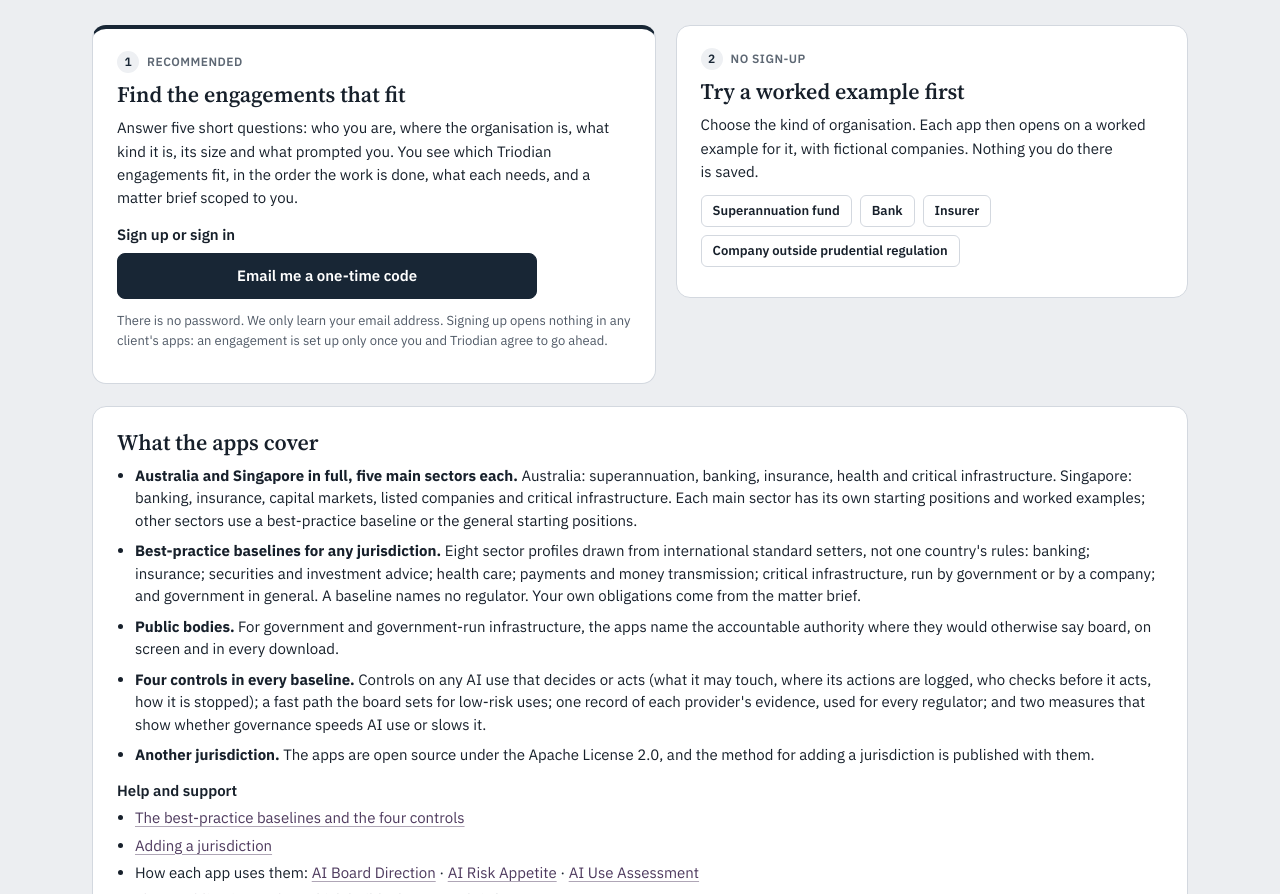
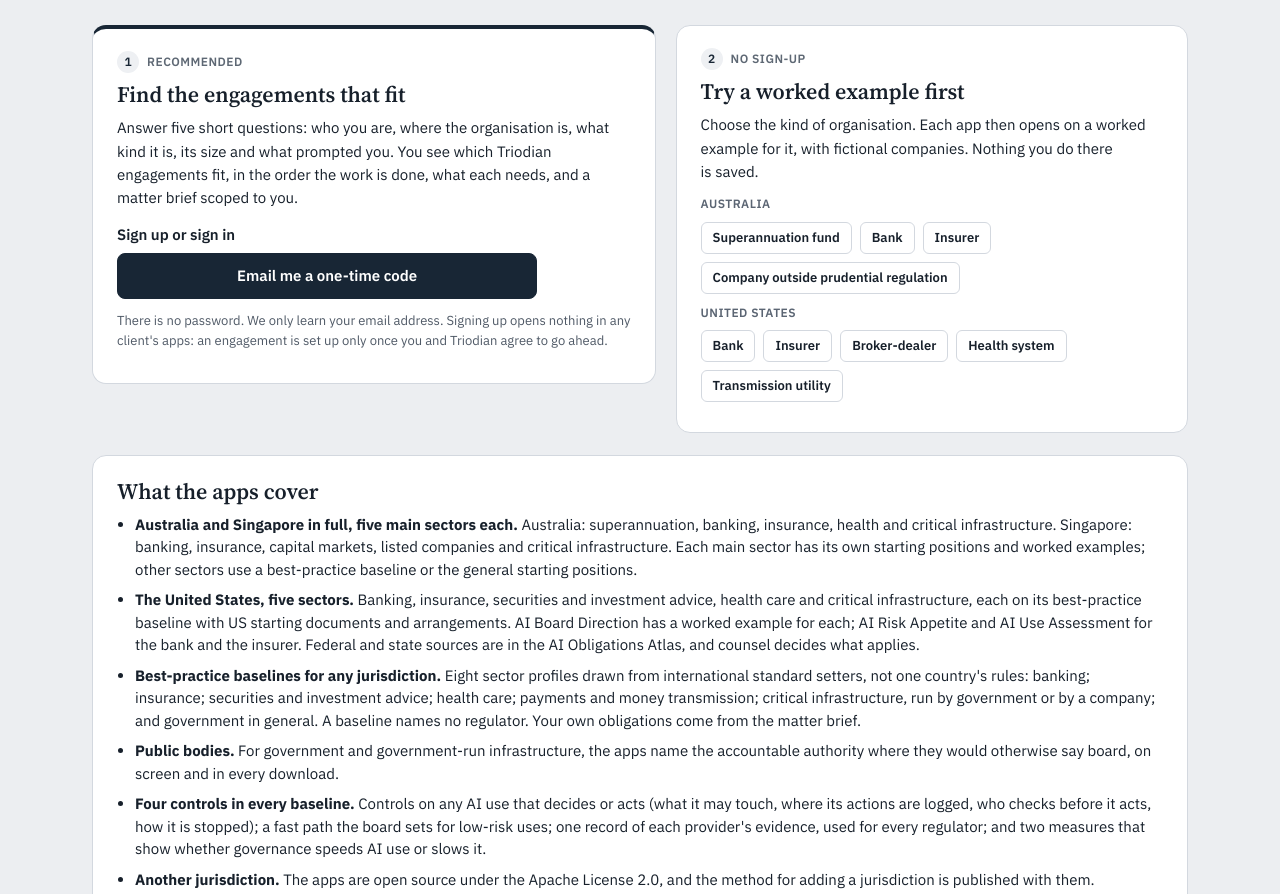
Before and after one commit to Triodian/triodian-start, a website: page public/index.html in a window 1280 px wide. Shown: the part 206-1100 px from the top of the page. Drawn offline with Linux system fonts and the light colour scheme; no server answers.

Commit message:
Worked examples: a United States row (task US.5)
The picker now has two rows, Australia and United States. The US row offers
the bank and the insurer (AI Board Direction, AI Risk Appetite and AI Use
Assessment) and the broker-dealer, health system and transmission utility
(AI Board Direction). /auth/try accepts the five US example ids; before, it
dropped any id it did not list, so a US choice would have opened the
Australian example. The answers flow sends a US sector with an example to
that example. The guide on both pages gains a line on the United States.

Co-Authored-By: Claude Opus 5.5 <noreply@anthropic.com>
Claude-Session: https://claude.ai/code/session_01Mgx8cH1D8uZMoxC9ELibUH

```diff
--- a/public/index.html
+++ b/public/index.html
@@ -33,15 +33,24 @@
       <h2 id="c2">Try a worked example first</h2>
       <p>Choose the kind of organisation. Each app then opens on a worked example for it, with fictional companies. Nothing you do there is saved.</p>
       <div class="sectors" id="sectors" role="group" aria-label="Kind of organisation">
-        <button type="button" class="btn sm sectorbtn" data-sector="superannuation" aria-pressed="false">Superannuation fund</button>
-        <button type="button" class="btn sm sectorbtn" data-sector="banking" aria-pressed="false">Bank</button>
-        <button type="button" class="btn sm sectorbtn" data-sector="insurance" aria-pressed="false">Insurer</button>
-        <button type="button" class="btn sm sectorbtn" data-sector="unregulated" aria-pressed="false">Company outside prudential regulation</button>
+        <div class="sectorrow" role="group" aria-labelledby="sr-au"><span class="sectorrow-h" id="sr-au">Australia</span>
+          <button type="button" class="btn sm sectorbtn" data-sector="superannuation" aria-pressed="false">Superannuation fund</button>
+          <button type="button" class="btn sm sectorbtn" data-sector="banking" aria-pressed="false">Bank</button>
+          <button type="button" class="btn sm sectorbtn" data-sector="insurance" aria-pressed="false">Insurer</button>
+          <button type="button" class="btn sm sectorbtn" data-sector="unregulated" aria-pressed="false">Company outside prudential regulation</button>
+        </div>
+        <div class="sectorrow" role="group" aria-labelledby="sr-us"><span class="sectorrow-h" id="sr-us">United States</span>
+          <button type="button" class="btn sm sectorbtn" data-sector="us-banking" aria-pressed="false">Bank</button>
+          <button type="button" class="btn sm sectorbtn" data-sector="us-insurance" aria-pressed="false">Insurer</button>
+          <button type="button" class="btn sm sectorbtn" data-sector="us-securities" aria-pressed="false">Broker-dealer</button>
+          <button type="button" class="btn sm sectorbtn" data-sector="us-health" aria-pressed="false">Health system</button>
+          <button type="button" class="btn sm sectorbtn" data-sector="us-critical-infrastructure" aria-pressed="false">Transmission utility</button>
+        </div>
       </div>
       <div class="trylist" id="trylist" hidden>
-        <a class="btn trybtn" data-app="aiBoardDirection" data-sectors="superannuation banking insurance unregulated" href="/auth/try?app=aiBoardDirection"><strong>AI Board Direction</strong><span>The board's directions on AI: where to use it and what to rule out</span></a>
-        <a class="btn trybtn" data-app="aiRiskAppetite" data-sectors="superannuation banking insurance" href="/auth/try?app=aiRiskAppetite"><strong>AI Risk Appetite</strong><span>How much authority AI may hold, and the triggers that act on it</span></a>
-        <a class="btn trybtn" data-app="aiUseAssessment" data-sectors="superannuation banking insurance" href="/auth/try?app=aiUseAssessment"><strong>AI Use Assessment</strong><span>Whether each AI use, including in the supply chain, fits the appetite</span></a>
+        <a class="btn trybtn" data-app="aiBoardDirection" data-sectors="superannuation banking insurance unregulated us-banking us-insurance us-securities us-health us-critical-infrastructure" href="/auth/try?app=aiBoardDirection"><strong>AI Board Direction</strong><span>The board's directions on AI: where to use it and what to rule out</span></a>
+        <a class="btn trybtn" data-app="aiRiskAppetite" data-sectors="superannuation banking insurance us-banking us-insurance" href="/auth/try?app=aiRiskAppetite"><strong>AI Risk Appetite</strong><span>How much authority AI may hold, and the triggers that act on it</span></a>
+        <a class="btn trybtn" data-app="aiUseAssessment" data-sectors="superannuation banking insurance us-banking us-insurance" href="/auth/try?app=aiUseAssessment"><strong>AI Use Assessment</strong><span>Whether each AI use, including in the supply chain, fits the appetite</span></a>
         <a class="btn trybtn" data-app="aiConfidentialityExposureAssessment" data-sectors="unregulated" href="/auth/try?app=aiConfidentialityExposureAssessment"><strong>AI Confidentiality Exposure Assessment</strong><span>Where matter information can reach an external AI model</span></a>
       </div>
       <p class="notice" id="tryoff" hidden>Worked examples open from the demo site only.</p>
@@ -51,6 +60,7 @@
     <h2 id="g1">What the apps cover</h2>
     <ul class="guide-list">
       <li><strong>Australia and Singapore in full, five main sectors each.</strong> Australia: superannuation, banking, insurance, health and critical infrastructure. Singapore: banking, insurance, capital markets, listed companies and critical infrastructure. Each main sector has its own starting positions and worked examples; other sectors use a best-practice baseline or the general starting positions.</li>
+      <li><strong>The United States, five sectors.</strong> Banking, insurance, securities and investment advice, health care and critical infrastructure, each on its best-practice baseline with US starting documents and arrangements. AI Board Direction has a worked example for each; AI Risk Appetite and AI Use Assessment for the bank and the insurer. Federal and state sources are in the AI Obligations Atlas, and counsel decides what applies.</li>
       <li><strong>Best-practice baselines for any jurisdiction.</strong> Eight sector profiles drawn from international standard setters, not one country's rules: banking; insurance; securities and investment advice; health care; payments and money transmission; critical infrastructure, run by government or by a company; and government in general. A baseline names no regulator. Your own obligations come from the matter brief.</li>
       <li><strong>Public bodies.</strong> For government and government-run infrastructure, the apps name the accountable authority where they would otherwise say board, on screen and in every download.</li>
       <li><strong>Four controls in every baseline.</strong> Controls on any AI use that decides or acts (what it may touch, where its actions are logged, who checks before it acts, how it is stopped); a fast path the board sets for low-risk uses; one record of each provider's evidence, used for every regulator; and two measures that show whether governance speeds AI use or slows it.</li>
--- a/public/start.css
+++ b/public/start.css
@@ -41,7 +41,9 @@ main{padding:28px 0 64px}
 .choice-no{display:flex;align-items:center;gap:8px;font-size:12px;font-weight:600;letter-spacing:.04em;text-transform:uppercase;color:var(--ink-faint);margin:0 0 8px}
 .stepno{display:inline-flex;align-items:center;justify-content:center;width:22px;height:22px;border-radius:50%;background:var(--grey-bg);color:var(--navy);font:600 12px/1 var(--sans);letter-spacing:0}
 .btn.big{min-height:46px;padding:0 20px;font-size:15px}
-.sectors{display:flex;flex-wrap:wrap;gap:8px;margin:12px 0 8px}
+.sectors{display:flex;flex-direction:column;gap:10px;margin:12px 0 8px}
+.sectorrow{display:flex;flex-wrap:wrap;align-items:center;gap:8px}
+.sectorrow-h{flex:0 0 100%;font-size:12px;font-weight:600;letter-spacing:.04em;text-transform:uppercase;color:var(--soft,#5b6573)}
 .sectorbtn[aria-pressed="true"]{background:var(--navy);border-color:var(--navy);color:#fff}
 .trylist{display:grid;gap:8px;margin:12px 0 0}
 .trylist[hidden],.trybtn[hidden],.sectors[hidden]{display:none}
--- a/public/start/start.js
+++ b/public/start/start.js
@@ -21,9 +21,12 @@
   var orgChosen = function () { return !!(S.a.sector || S.a.entityType); };
   // The worked example that matches the answers: a superannuation, banking or insurance sector opens that sector's example, and
   // an organisation outside the regulated sectors opens the unregulated one. Other sectors open each app's first example.
+  // A US sector with a US example (bank, insurer, securities, health, critical infrastructure) opens that one; an app with
+  // no example for it opens its first.
+  var US_EX = { 'US-BANKING': 'us-banking', 'US-INSURANCE': 'us-insurance', 'US-SECURITIES': 'us-securities', 'US-HEALTH': 'us-health', 'US-CRITICAL-INFRASTRUCTURE': 'us-critical-infrastructure' };
   var exampleFor = function () {
     var id = String(S.a.sector || '').toUpperCase();
-    var ex = /SUPERANNUATION/.test(id) ? 'superannuation' : /BANKING/.test(id) ? 'banking' : /INSURANCE/.test(id) ? 'insurance' : /-GENERAL$/.test(id) || (!S.a.sector && S.a.entityType) ? 'unregulated' : '';
+    var ex = US_EX[id] ? US_EX[id] : /SUPERANNUATION/.test(id) ? 'superannuation' : /BANKING/.test(id) ? 'banking' : /INSURANCE/.test(id) ? 'insurance' : /-GENERAL$/.test(id) || (!S.a.sector && S.a.entityType) ? 'unregulated' : '';
     return ex ? '&amp;example=' + ex : '';
   };
 
```
Also changed, not shown: public/start/index.html (+1 -0 lines), tests/e2e/specs/start.spec.js (+16 -1 lines), lib/identity/try-first.js.
